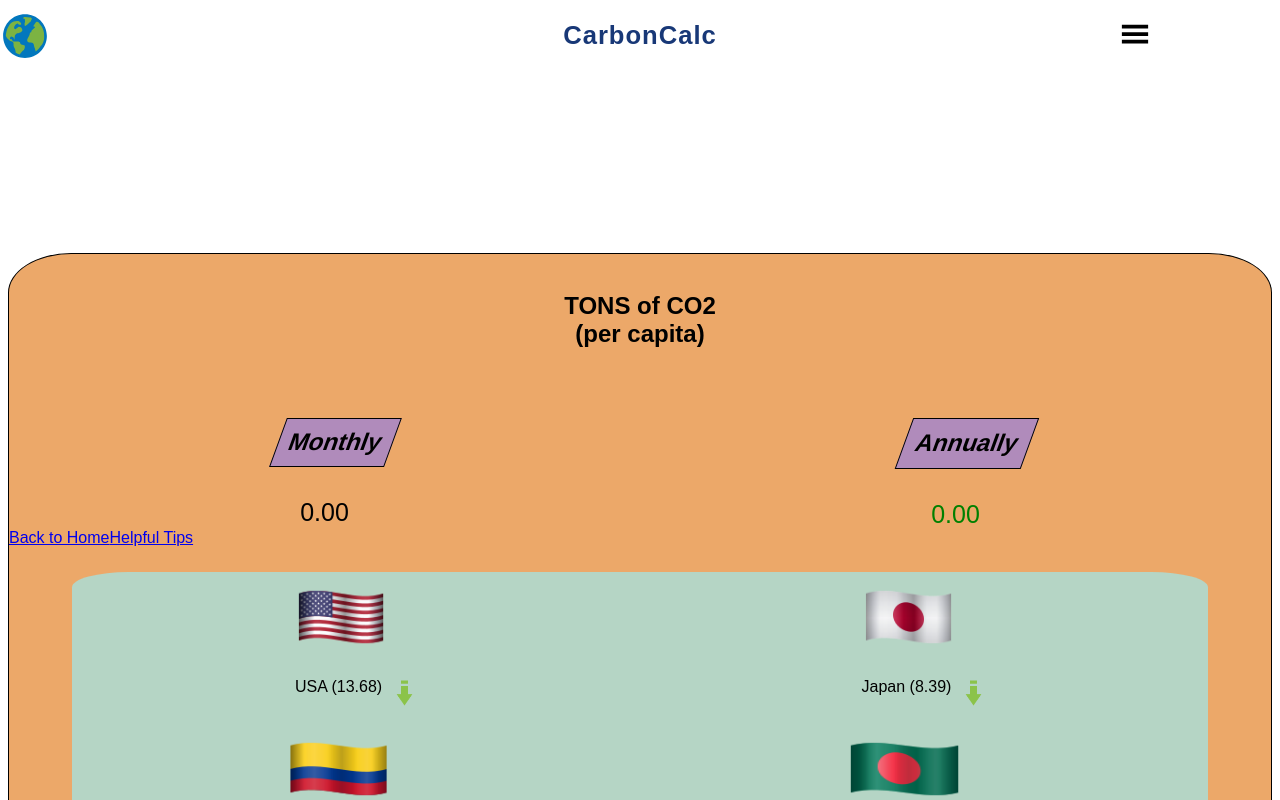
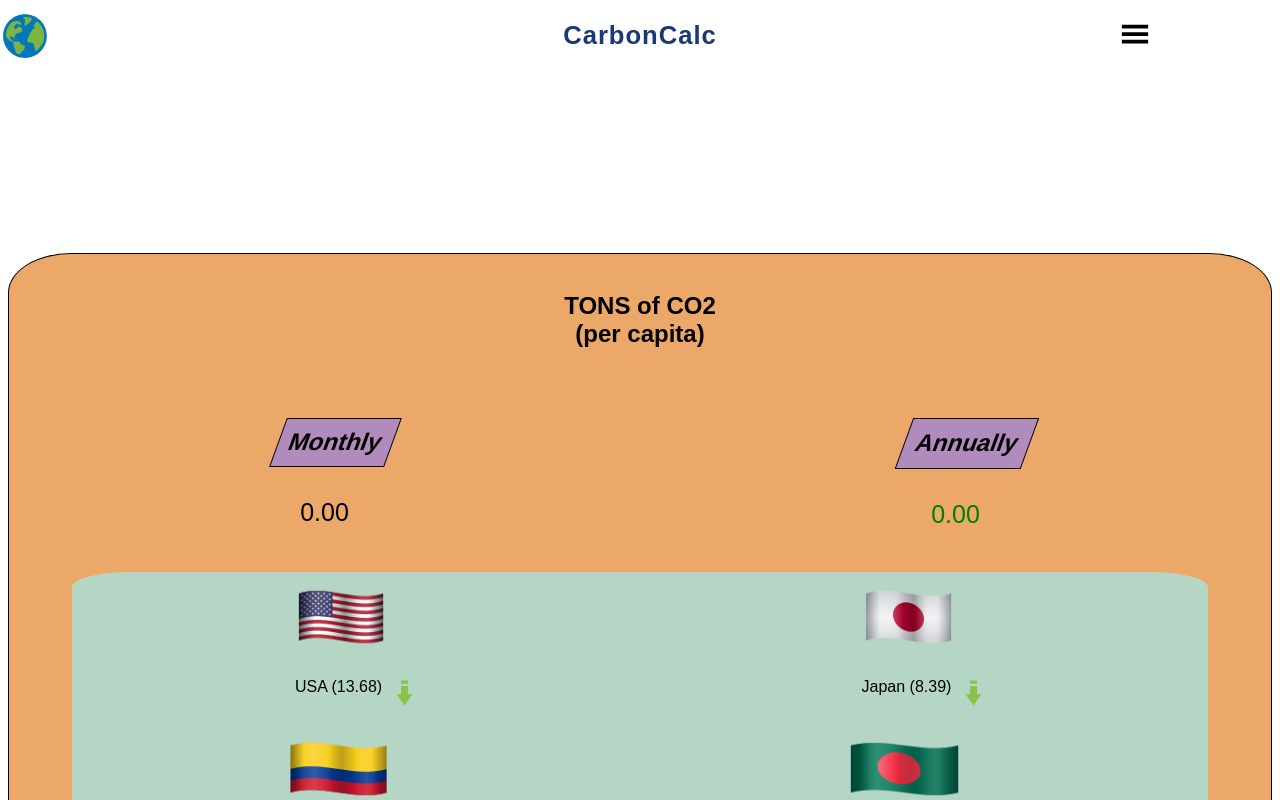
Before and after one commit to DestinyJoyner/CarbonCalc-ClimateHack, a React (Create React App) app: page /results in a window 1280 px wide. Shown: the top 800 px of the page. Built offline with nearby package versions, Linux system fonts and the light colour scheme.

Commit message:
final touches

```diff
--- a/src/Components/Results.css
+++ b/src/Components/Results.css
@@ -62,3 +62,10 @@
     width: 25px;
     padding-left: 10px;
 }
+
+.result-links {
+    grid-row: 5;
+    display: flex;
+    justify-content: space-around;
+    align-self: center;
+}
```
